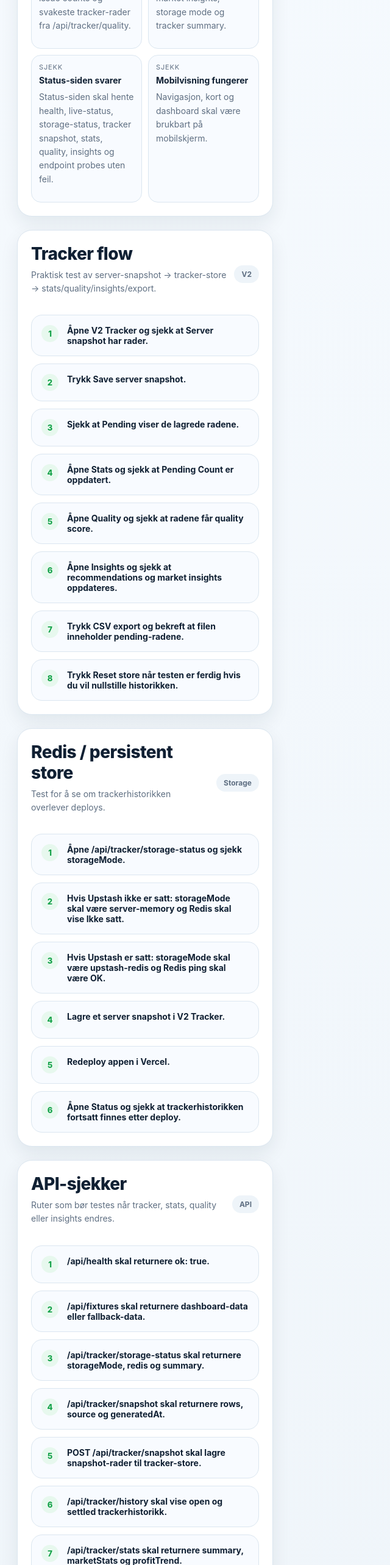
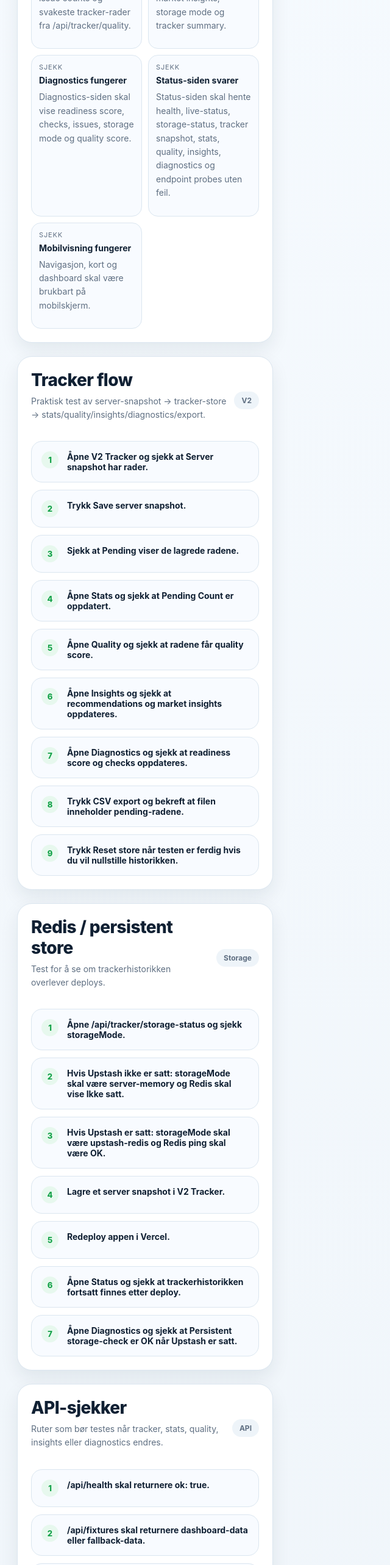
Before and after one commit to hakonnilsen157-commits/PL-betting-model, a Next.js app in the folder pl-vercel-v1/: page /qa in a window 1280 px wide. Shown: the part 1220-3786 px from the top of the page at 61% size, without its empty margins (0-640 px from the left). Built offline with nearby package versions, Linux system fonts and the light colour scheme.

Commit message:
Add diagnostics checks to QA flow

```diff
--- a/pl-vercel-v1/app/qa/page.tsx
+++ b/pl-vercel-v1/app/qa/page.tsx
@@ -32,8 +32,12 @@ const qaChecks = [
     description: 'Insights-siden skal vise anbefalte neste tiltak, market insights, storage mode og tracker summary.',
   },
   {
+    title: 'Diagnostics fungerer',
+    description: 'Diagnostics-siden skal vise readiness score, checks, issues, storage mode og quality score.',
+  },
+  {
     title: 'Status-siden svarer',
-    description: 'Status-siden skal hente health, live-status, storage-status, tracker snapshot, stats, quality, insights og endpoint probes uten feil.',
+    description: 'Status-siden skal hente health, live-status, storage-status, tracker snapshot, stats, quality, insights, diagnostics og endpoint probes uten feil.',
   },
   {
     title: 'Mobilvisning fungerer',
@@ -45,7 +49,7 @@ const deployChecks = [
   'Sjekk at nyeste deployment i Vercel står som Ready.',
   'Kontroller at commit-hashen i Vercel matcher siste commit i GitHub.',
   'Åpne forsiden i inkognito eller ny fane etter deploy.',
-  'Test Dashboard, V2 Tracker, Stats, Quality, Insights, Status og Changelog etter større endringer.',
+  'Test Dashboard, V2 Tracker, Stats, Quality, Insights, Diagnostics, Status og Changelog etter større endringer.',
   'Hvis build feiler, les nederste del av Vercel build logs først.',
 ];
 
@@ -53,6 +57,7 @@ const apiChecks = [
   '/api/health skal returnere ok: true.',
   '/api/fixtures skal returnere dashboard-data eller fallback-data.',
   '/api/tracker/storage-status skal returnere storageMode, redis og summary.',
+  '/api/tracker/diagnostics skal returnere readinessScore, readinessChecks og issues.',
   '/api/tracker/snapshot skal returnere rows, source og generatedAt.',
   'POST /api/tracker/snapshot skal lagre snapshot-rader til tracker-store.',
   '/api/tracker/history skal vise open og settled trackerhistorikk.',
@@ -70,6 +75,7 @@ const trackerFlowChecks = [
   'Åpne Stats og sjekk at Pending Count er oppdatert.',
   'Åpne Quality og sjekk at radene får quality score.',
   'Åpne Insights og sjekk at recommendations og market insights oppdateres.',
+  'Åpne Diagnostics og sjekk at readiness score og checks oppdateres.',
   'Trykk CSV export og bekreft at filen inneholder pending-radene.',
   'Trykk Reset store når testen er ferdig hvis du vil nullstille historikken.',
 ];
@@ -81,6 +87,7 @@ const redisFlowChecks = [
   'Lagre et server snapshot i V2 Tracker.',
   'Redeploy appen i Vercel.',
   'Åpne Status og sjekk at trackerhistorikken fortsatt finnes etter deploy.',
+  'Åpne Diagnostics og sjekk at Persistent storage-check er OK når Upstash er satt.',
 ];
 
 const bugTemplate = [
@@ -133,7 +140,7 @@ export default function QAPage() {
             <div className="list-card-header">
               <div>
                 <h2 className="section-title" style={{ marginBottom: 0 }}>Tracker flow</h2>
-                <p className="section-subtitle">Praktisk test av server-snapshot → tracker-store → stats/quality/insights/export.</p>
+                <p className="section-subtitle">Praktisk test av server-snapshot → tracker-store → stats/quality/insights/diagnostics/export.</p>
               </div>
               <div className="badge-soft">V2</div>
             </div>
@@ -171,7 +178,7 @@ export default function QAPage() {
             <div className="list-card-header">
               <div>
                 <h2 className="section-title" style={{ marginBottom: 0 }}>API-sjekker</h2>
-                <p className="section-subtitle">Ruter som bør testes når tracker, stats, quality eller insights endres.</p>
+                <p className="section-subtitle">Ruter som bør testes når tracker, stats, quality, insights eller diagnostics endres.</p>
               </div>
               <div className="badge-soft">API</div>
             </div>
```
